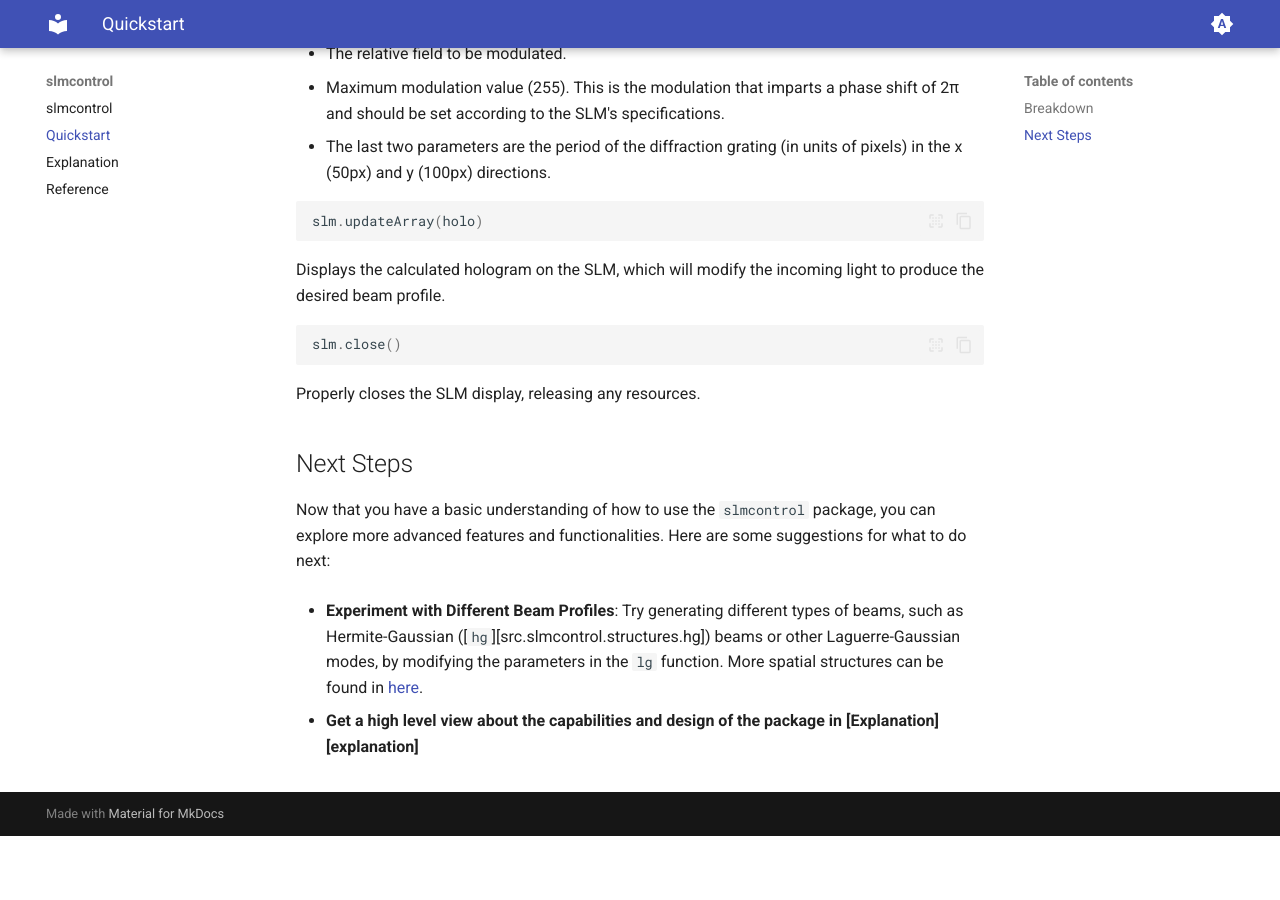
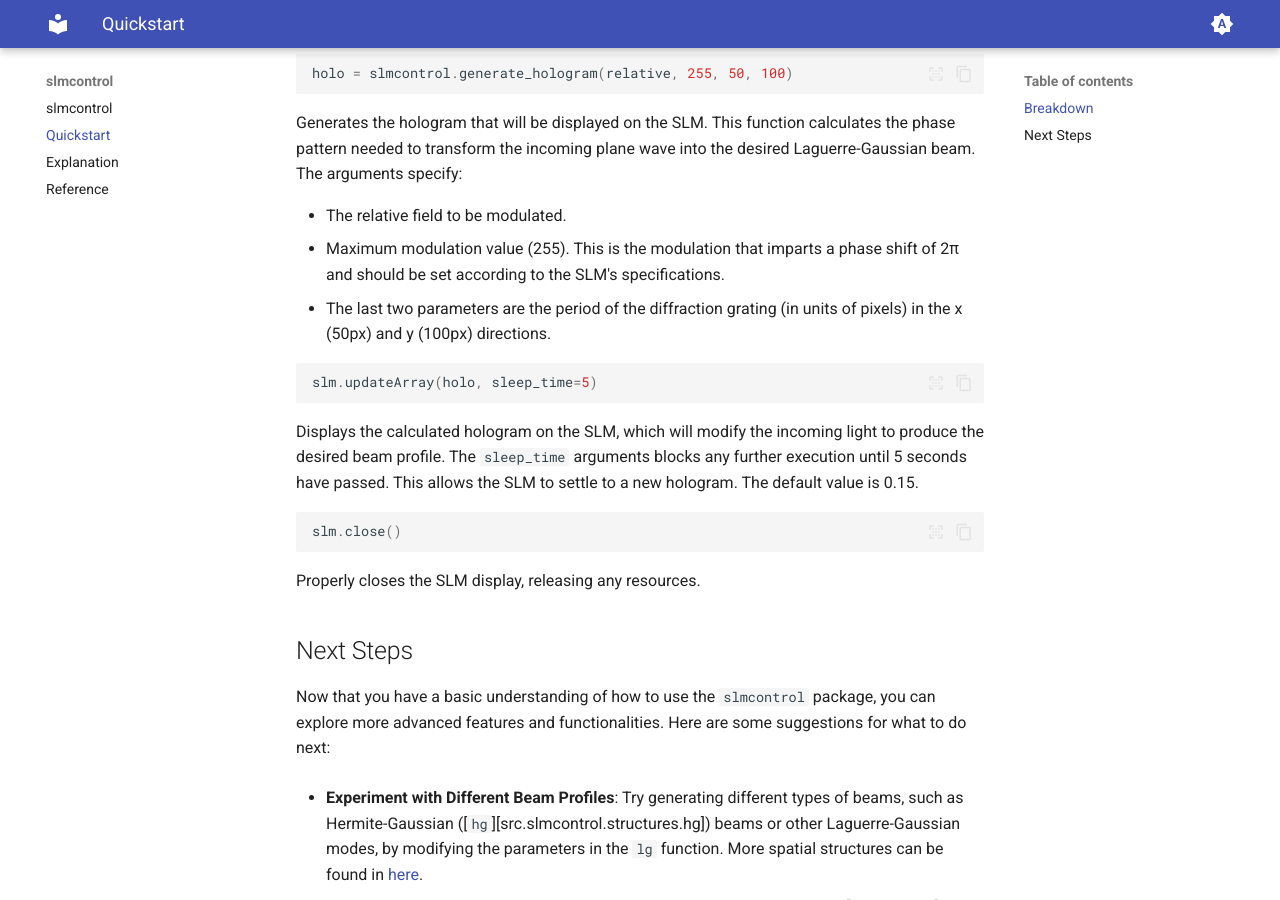
Before and after one commit to marcsgil/slmcontrol, an MkDocs documentation site: the page built from docs/quickstart.md, in a window 1280 px wide and 900 px high, scrolled down 2047 px. Built offline with MkDocs 1.6.1 and Material for MkDocs 9.7.7, drawn with Linux system fonts in a browser that asks for light colours; nearby versions of some CDN libraries; library files that are not in the unit come from our copies; before the commit the page ends 2883 px from its top, so only the background shows below that; some of the changed text lies outside the part shown.

Commit message:
a few more bug fixes and update to the quickstart section of the docs

````diff
--- a/docs/quickstart.md
+++ b/docs/quickstart.md
@@ -4,36 +4,38 @@
 import slmcontrol
 import numpy as np
 
-#Initializes the SLM with the default display
-slm = slmcontrol.SLMDisplay()
+if __name__ == "__main__":
+    # Initializes the SLM with the default display
+    slm = slmcontrol.SLMDisplay()
 
-# Queries the SLM for its width and height
-width, height = slm.width, slm.height
+    # Queries the SLM for its width and height
+    width, height = slm.width, slm.height
 
-# Creates a grid of x and y coordinates
-# Here, we are taking our units as pixels and the center of the SLM as (0,0)
-# One could also use the physical dimensions of the SLM
-x = np.linspace(-width/2, width/2, width)
-y = np.linspace(-height/2, height/2, height)
-x, y = np.meshgrid(x, y, sparse=True)
+    # Creates a grid of x and y coordinates
+    # Here, we are taking our units as pixels and the center of the SLM as (0,0)
+    # One could also use the physical dimensions of the SLM
+    x = np.linspace(-width / 2, width / 2, width)
+    y = np.linspace(-height / 2, height / 2, height)
+    x, y = np.meshgrid(x, y, sparse=True)
 
-# Calculates the field which we want to display
-# In this case, we are using a Laguerre-Gaussian mode
-desired = slmcontrol.lg(x, y, l=1, w = 200)
+    # Calculates the field which we want to display
+    # In this case, we are using a Laguerre-Gaussian mode
+    desired = slmcontrol.lg(x, y, l=1, w=200)
 
-# The incoming field is assumed to be a larger gaussian beam
-incoming = slmcontrol.lg(x, y, w = 500)
+    # The incoming field is assumed to be a larger gaussian beam
+    incoming = slmcontrol.lg(x, y, w=500)
 
-relative = desired / incoming
+    relative = desired / incoming
 
-# We generate the hologram to be displayed on the SLM
-holo = slmcontrol.generate_hologram(relative, 255, 50, 100)
+    # We generate the hologram to be displayed on the SLM
+    holo = slmcontrol.generate_hologram(relative, 255, 50, 100)
 
-# The hologram is then displayed on the SLM
-slm.updateArray(holo)
+    # The hologram is then displayed on the SLM
+    # We add some sleep time to be able to see the hologram
+    slm.updateArray(holo, sleep_time=5)
 
-# Finally, the SLM is closed
-slm.close()
+    # Finally, the SLM is closed
+    slm.close()
 ```
 
 ## Breakdown
@@ -45,6 +47,11 @@
 import numpy as np
 ```
 This imports the `slmcontrol` package and NumPy.
+
+```py
+if __name__ == "__main__":
+```
+This is necessary when opening the SLM through a script. If running on a notebook, this may be skipped.
 
 ```py
 slm = slmcontrol.SLMDisplay()
@@ -85,9 +92,9 @@
 - The last two parameters are the period of the diffraction grating (in units of pixels) in the x (50px) and y (100px) directions.
 
 ```py
-slm.updateArray(holo)
+slm.updateArray(holo, sleep_time=5)
 ```
-Displays the calculated hologram on the SLM, which will modify the incoming light to produce the desired beam profile.
+Displays the calculated hologram on the SLM, which will modify the incoming light to produce the desired beam profile. The `sleep_time` arguments blocks any further execution until 5 seconds have passed. This allows the SLM to settle to a new hologram. The default value is 0.15.
 
 ```py
 slm.close()
````
Also changed, not shown: 2 other files.
